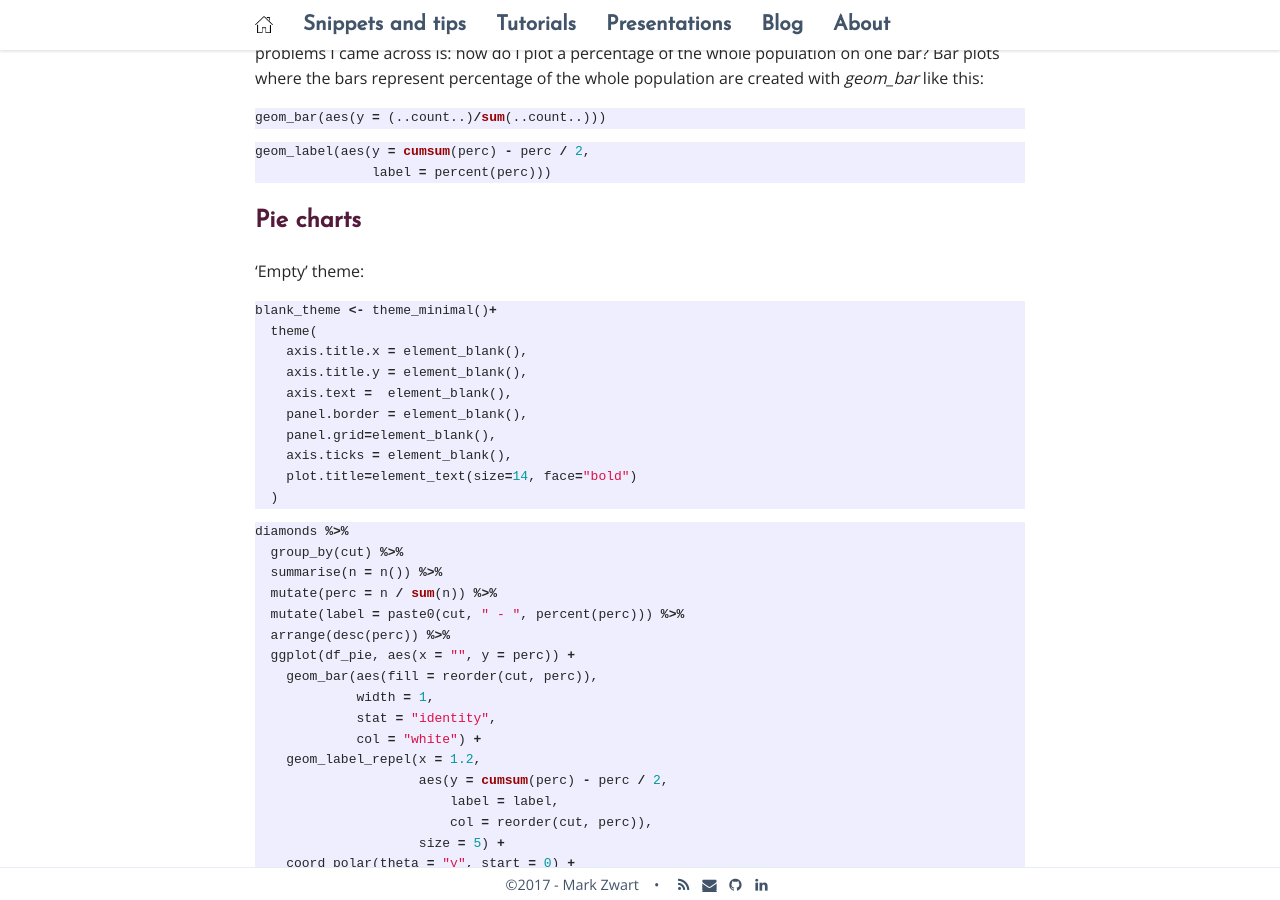
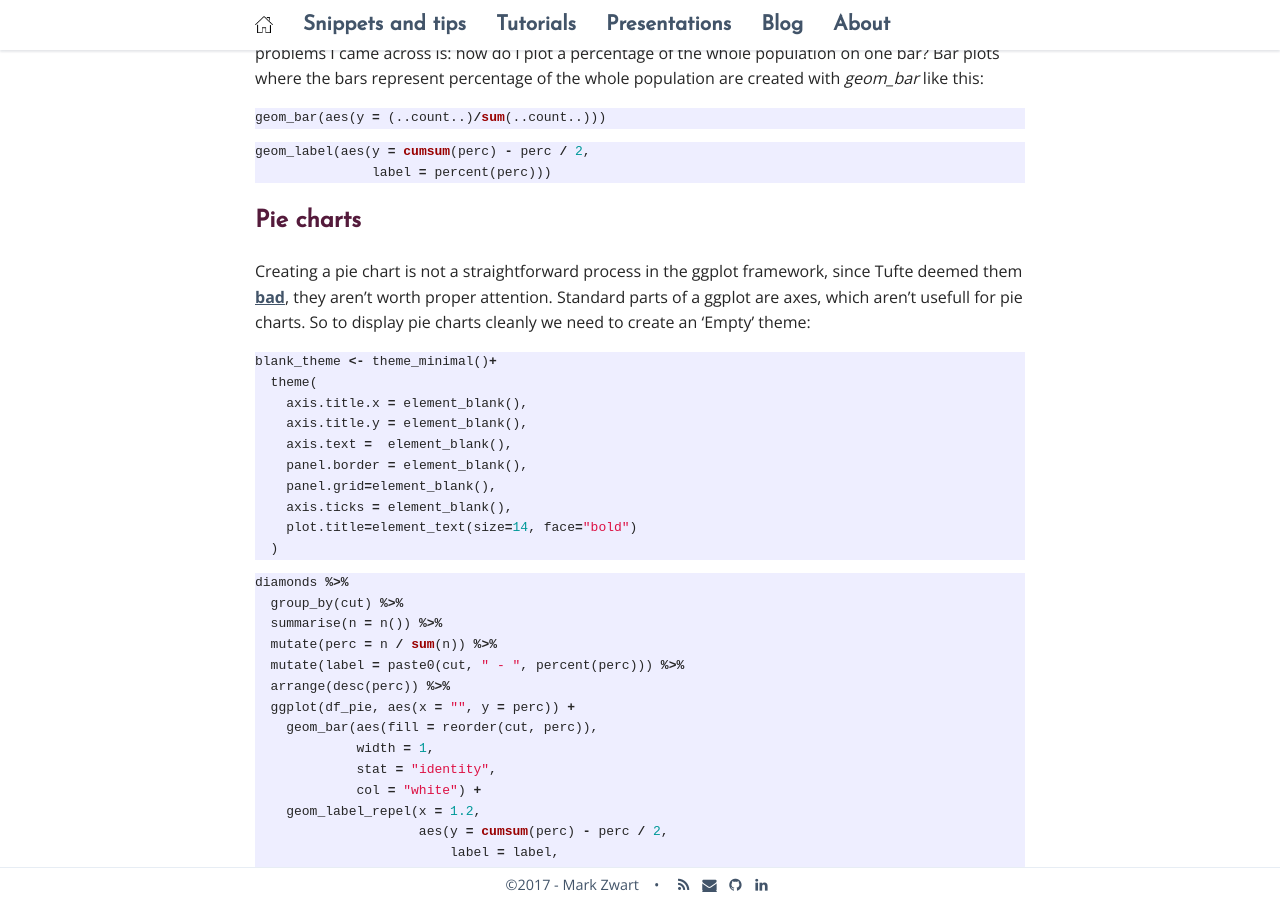
Before and after one commit to mark-me/mark-me.github.io, a Jekyll site: the page built from _pages/snippets-and-tips/graphs/graphs.md, in a window 1280 px wide and 900 px high, scrolled down 1886 px. Built offline with Jekyll 4.4.1, drawn with Linux system fonts in a browser that asks for light colours; nearby versions of some CDN libraries; comment, search, counter and statistics services are not loaded.

Commit message:
Update graphs.md

````diff
--- a/_pages/snippets-and-tips/graphs/graphs.md
+++ b/_pages/snippets-and-tips/graphs/graphs.md
@@ -60,7 +60,7 @@ geom_label(aes(y = cumsum(perc) - perc / 2,
 
 ## Pie charts
 
-'Empty' theme:
+Creating a pie chart is not a straightforward process in the ggplot framework, since Tufte deemed them [bad](http://speakingppt.com/2013/03/18/why-tufte-is-flat-out-wrong-about-pie-charts/), they aren't worth proper attention. Standard parts of a ggplot are axes, which aren't usefull for pie charts. So to display pie charts cleanly we need to create an  'Empty' theme:
 ```r
 blank_theme <- theme_minimal()+
   theme(
````
